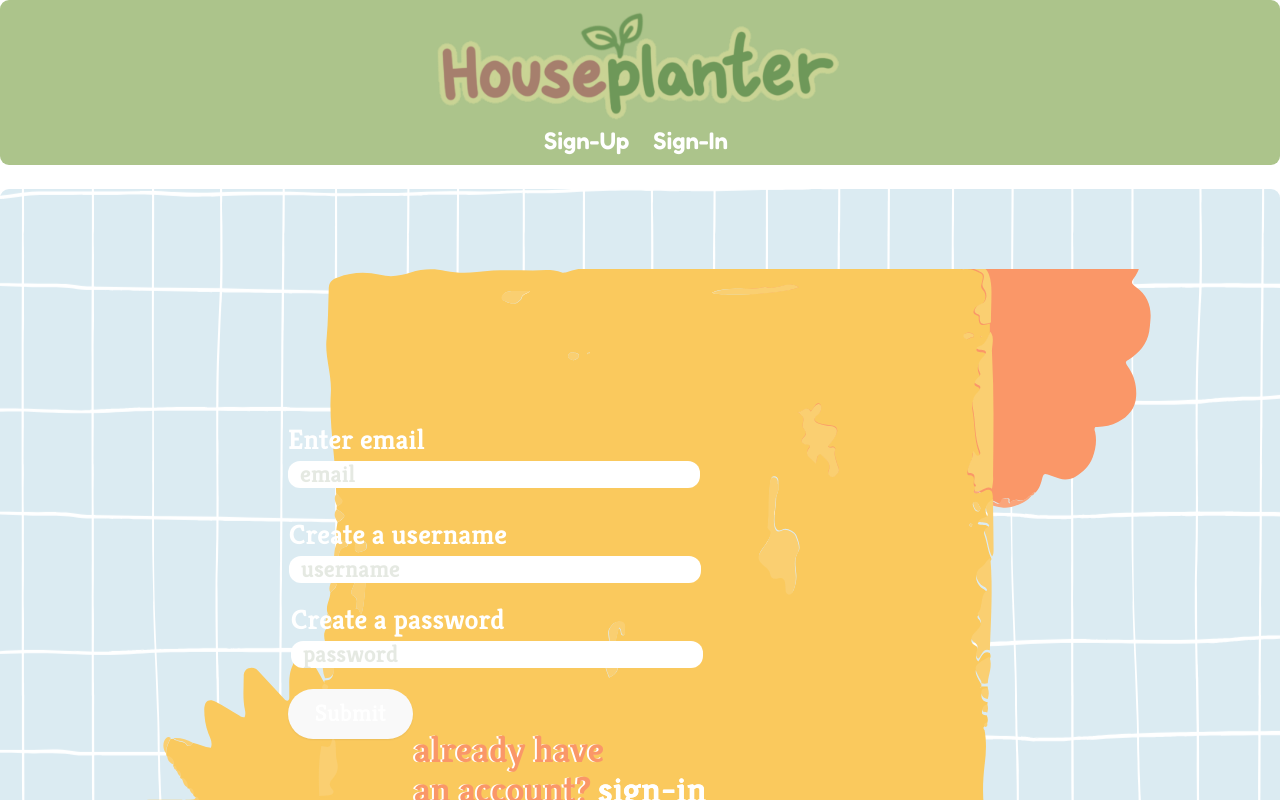
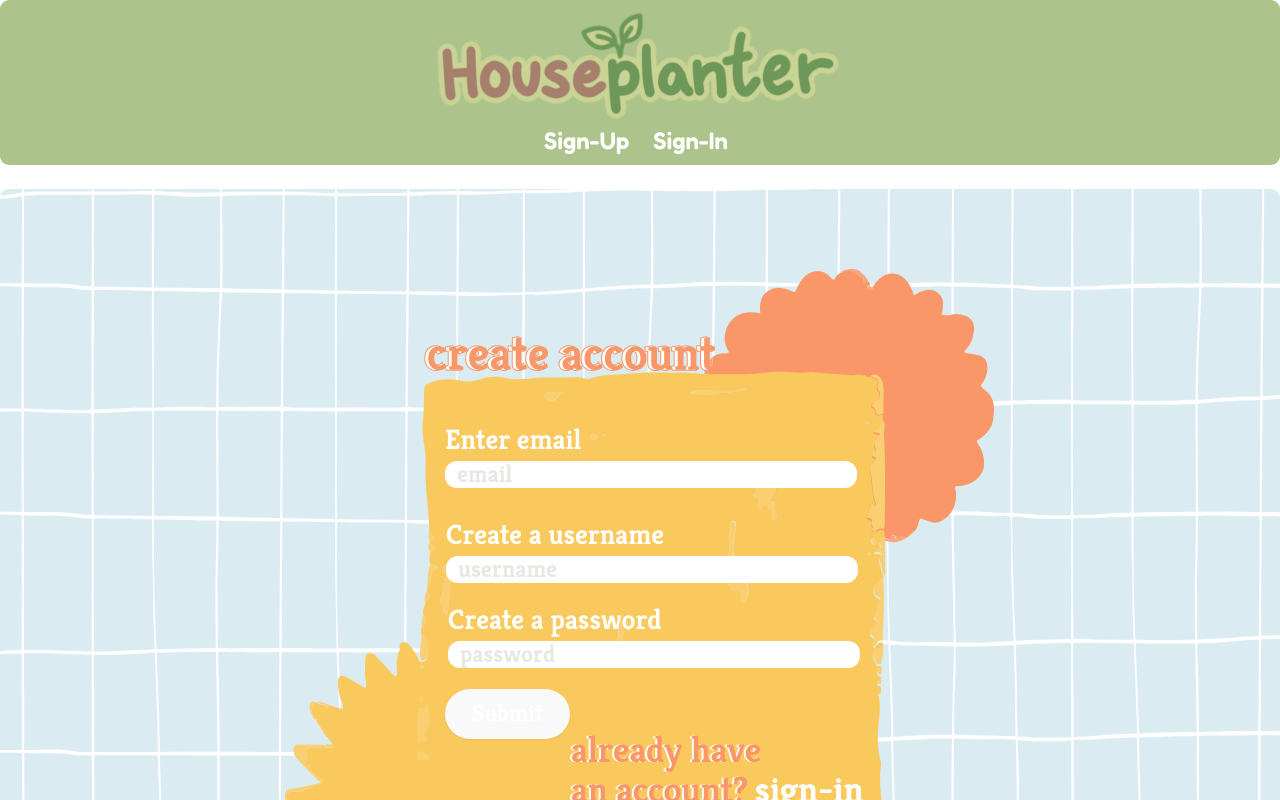
Before and after one commit to obarenburg/Houseplanter, a React (Vite) app in the folder Frontend/: page /createUser in a window 1280 px wide. Shown: the top 800 px of the page. Built offline with nearby package versions, Linux system fonts and the light colour scheme; a web font is replaced by a local one.

Commit message:
create account size fix

```diff
--- a/Frontend/src/pages/CreateAccount.jsx
+++ b/Frontend/src/pages/CreateAccount.jsx
@@ -59,7 +59,7 @@ const CreateAccount = () => {
           }}
         >
           <div
-            className="min-w-[80%] h mt-20 m-10"
+            className="mt-20 m-10"
             style={{
               backgroundImage: `url(${createAccount})`,
               backgroundSize: 'cover',
```
